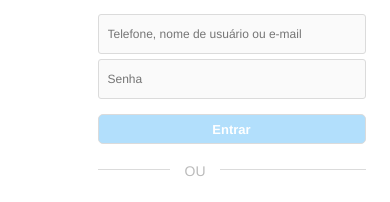
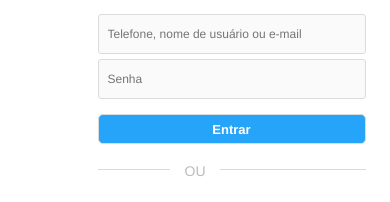
Before and after one commit to caiocssilva/Clone-Home-Instagram, a plain HTML site: page index.html in a window 390 px wide. In both pictures the pointer is over the input "Entrar". Shown: the part 183-385 px from the top of the page. Drawn offline with Linux system fonts and the light colour scheme.

Commit message:
Finalização Responsividade

```diff
--- a/css/styles.css
+++ b/css/styles.css
@@ -67,7 +67,7 @@ body {
 }
 
 #login-form input[type="submit"] {
-    background-color: #b2dffc;
+    background-color: #8acdfa;
     color: #fff;
     margin-top: 15px;
     border-radius: 5px;
@@ -75,6 +75,11 @@ body {
     font-size: 13px;
     padding: 0;
     font-weight: bold;
+}
+
+#login-form:hover input[type="submit"] {
+    cursor: pointer;
+    background-color: #26a4f9;
 }
 
 /* SEPARADOR */
```
